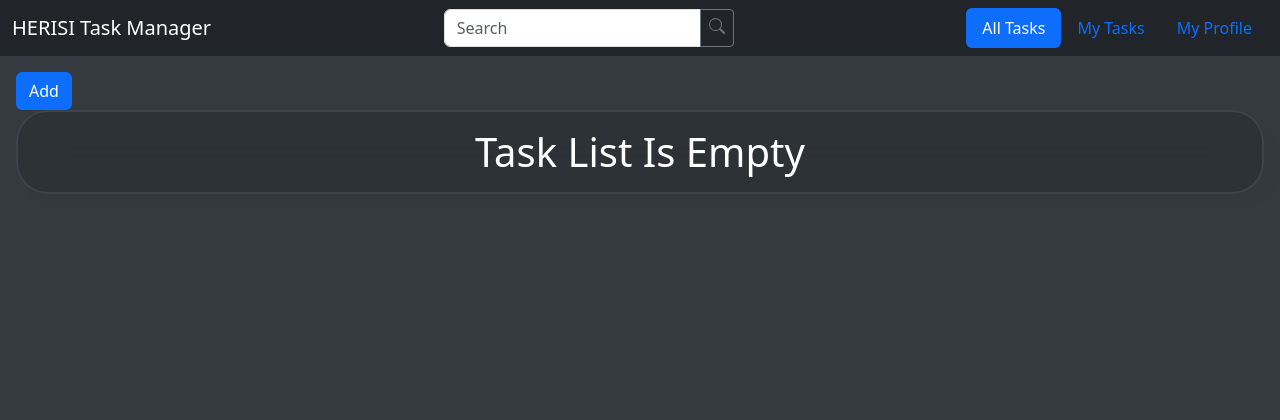
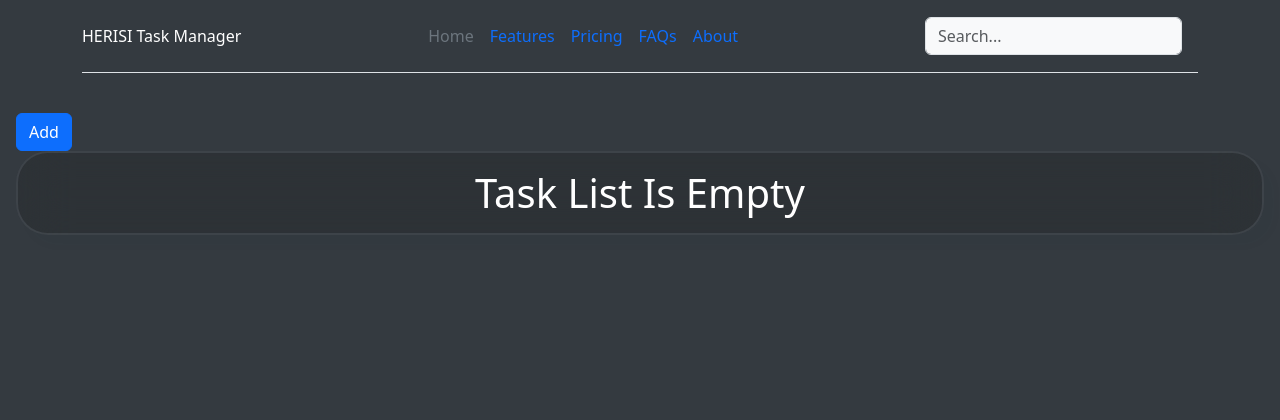
Before and after one commit to sadrayavar/djangoTemplate-taskManger, a Django app: page / in a window 1280 px wide. Shown: the top 420 px of the page. Run offline with Django 4.2, Linux system fonts and the light colour scheme; the visitor is signed in with stand-in values (Sample User, id 1); data that the repository does not hold is empty; some libraries are stand-ins or nearby versions.

Commit message:
fix: allTask.html dummy data add: default value to task adding edit: changed header add: message context to already registered users

```diff
--- a/task/models.py
+++ b/task/models.py
@@ -14,9 +14,9 @@ class Task(models.Model):
 
     title = models.CharField(max_length=15, unique=True)
     priority = models.IntegerField(validators=[MinValueValidator(0)], default=0)
-    state = models.CharField(max_length=11, choices=STATE_CHOICES)
+    state = models.CharField(max_length=11, choices=STATE_CHOICES, default="New")
     deadline_date = models.DateField(default=date.today)
-    deadline_time = models.TimeField(default=time.min)
+    deadline_time = models.TimeField(default=time(0, 0, 0))
 
     @property
     def deadline(self):
--- a/taskManager/settings.py
+++ b/taskManager/settings.py
@@ -48,7 +48,6 @@ TEMPLATES = [
         "DIRS": [
             BASE_DIR / "templates",
             BASE_DIR / "templates/Basic",
-            BASE_DIR / "templates/Basic/header",
             BASE_DIR / "templates/Task",
             BASE_DIR / "templates/User",
         ],
--- /dev/null
+++ b/templates/Basic/header.html
@@ -0,0 +1,30 @@
+<div class="container">
+  <header class="d-flex flex-wrap align-items-center justify-content-center justify-content-md-between py-3 mb-4 border-bottom">
+    <div>
+      <a class="navbar-brand me-auto" href="{% url 'allTasks' %}">HERISI Task Manager</a>
+    </div>
+    <ul class="nav col-12 col-md-auto mb-2 mr-4 justify-content-center mb-md-0">
+      <li>
+        <a href="#" class="nav-link px-2 link-secondary">Home</a>
+      </li>
+      <li>
+        <a href="#" class="nav-link px-2">Features</a>
+      </li>
+      <li>
+        <a href="#" class="nav-link px-2">Pricing</a>
+      </li>
+      <li>
+        <a href="#" class="nav-link px-2">FAQs</a>
+      </li>
+      <li>
+        <a href="#" class="nav-link px-2">About</a>
+      </li>
+    </ul>
+    <form class="col-12 col-lg-auto mb-3 mb-lg-0 me-lg-3" role="search">
+      <input type="search"
+             class="form-control form-control-dark text-bg-light"
+             placeholder="Search..."
+             aria-label="Search">
+    </form>
+  </header>
+</div>
--- a/templates/Basic/header/header.html
+++ /dev/null
@@ -1,16 +0,0 @@
-{% load static %}
-<nav class="navbar navbar-expand-lg navbar-dark bg-dark">
-  <div class="container-fluid">
-    {% comment %} <div class="btn-group me-2" role="group" aria-label="First group">{% include "firstButtons.html" %}</div> {% endcomment %}
-    {% comment %} Brand {% endcomment %}
-    <a class="navbar-brand me-auto" href="{% url 'allTasks' %}">HERISI Task Manager</a>
-    {% comment %} Search {% endcomment %}
-    <form class="d-flex m-auto" role="search">
-      {% include "search.html" %}
-    </form>
-    {% comment %} Navbar {% endcomment %}
-    <ul class="nav nav-pills ms-auto my-2 my-lg-0 navbar-nav-scroll">
-      {% include "navbar.html" %}
-    </ul>
-  </div>
-</nav>
--- a/templates/Basic/header/navbar.html
+++ /dev/null
@@ -1,11 +0,0 @@
-<li class="nav-item">
-  <a class="nav-link active"
-     aria-current="page"
-     href="{% url 'allTasks' %}">All Tasks</a>
-</li>
-<li class="nav-item">
-  <a class="nav-link" href="{% url 'userTasks' %}">My Tasks</a>
-</li>
-<li class="nav-item">
-  <a class="nav-link" href="{% url 'account' %}">My Profile</a>
-</li>
--- a/templates/Basic/header/search.html
+++ /dev/null
@@ -1,18 +0,0 @@
-<div class="input-group">
-    <input type="search"
-           class="form-control"
-           placeholder="Search"
-           aria-label="Search"
-           aria-describedby="basic-addon1">
-    <a href=".." class="btn btn-sm btn-outline-secondary" id="basic-addon1">
-        <svg xmlns="http://www.w3.org/2000/svg"
-             width="16"
-             height="16"
-             fill="currentColor"
-             class="bi bi-search"
-             viewBox="0 0 16 16">
-            <path d="M11.742 10.344a6.5 6.5 0 1 0-1.397 1.398h-.001c.03.04.062.078.098.115l3.85 3.85a1 1 0 0 0 1.415-1.414l-3.85-3.85a1.007 1.007 0 0 0-.115-.1zM12 6.5a5.5 5.5 0 1 1-11 0 5.5 5.5 0 0 1 11 0">
-            </path>
-        </svg>
-    </a>
-</div>
--- a/templates/Task/taskList.html
+++ b/templates/Task/taskList.html
@@ -15,25 +15,19 @@
                 <div class="container">
                     <div class="d-flex justify-content-start">
                         <div class="col h3">Task</div>
-                        <div class="col h3">Team Member</div>
+                        <div class="col h3">Owner</div>
                         <div class="col h3">Priority</div>
                         <div class="col h3">Deadline</div>
                     </div>
                     {% for task in tasks %}
+                        <a class="text-white text-decoration-none bg-dark" href="{% url "singleTask" task.id %}">
                             <div class="row text-center border border-warning d-flex justify-content-start pt-3 pb-3 mt-2">
-                            <div class="col">
-                                <a class="text-light" href="{% url "singleTask" task.id %}">{{ task.title }}</a>
+                                <div class="col">{{ task.title  | capfirst }}</div>
+                                <div class="col">{{ task.user | capfirst }}</div>
+                                <div class="col">{{ task.priority }}</div>
+                                <div class="col">{{ task.deadline_date }}</div>
                             </div>
-                            <div class="col">
-                                Zahra Rostami
-                            </div>
-                            <div class="col">
-                                1
-                            </div>
-                            <div class="col">
-                                2024/12/12
-                            </div>
-                        </div>
+                        </a>
                         <br>
                     {% endfor %}
                 </div>
--- a/user/views.py
+++ b/user/views.py
@@ -10,6 +10,10 @@ def account(request):
 
 
 def registerUser(request):
+    if request.user.is_authenticated:
+        context = {"mess": "You are already registered."}
+        return render(request, "allTasks", context)
+
     if request.method == "POST":
         form = UserCreationForm(request.POST)
         if form.is_valid():
```
Also changed, not shown: templates/Basic/header/firstButtons.html (deleted, +0 -10 lines). Lines whose indentation alone changed are shown as unchanged.
